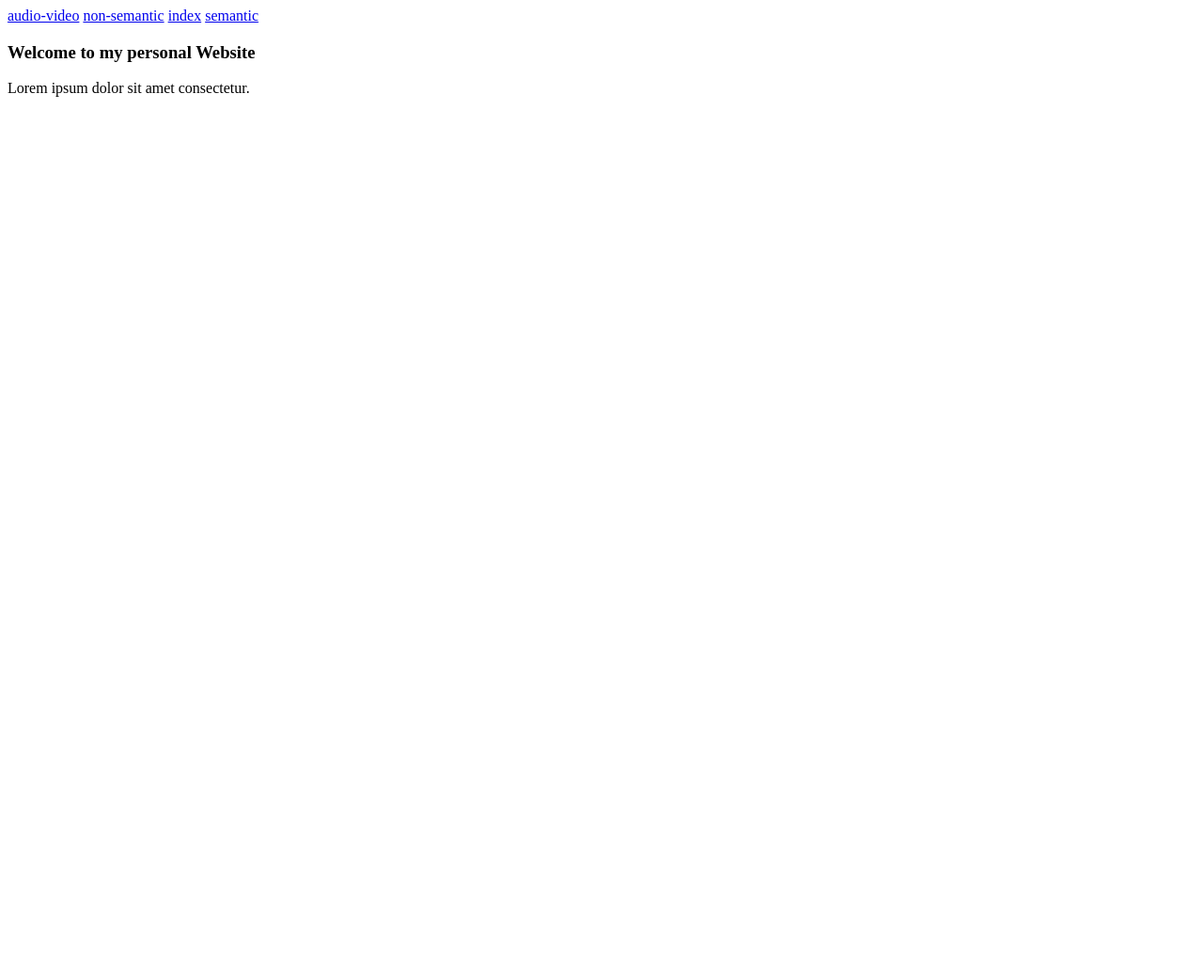
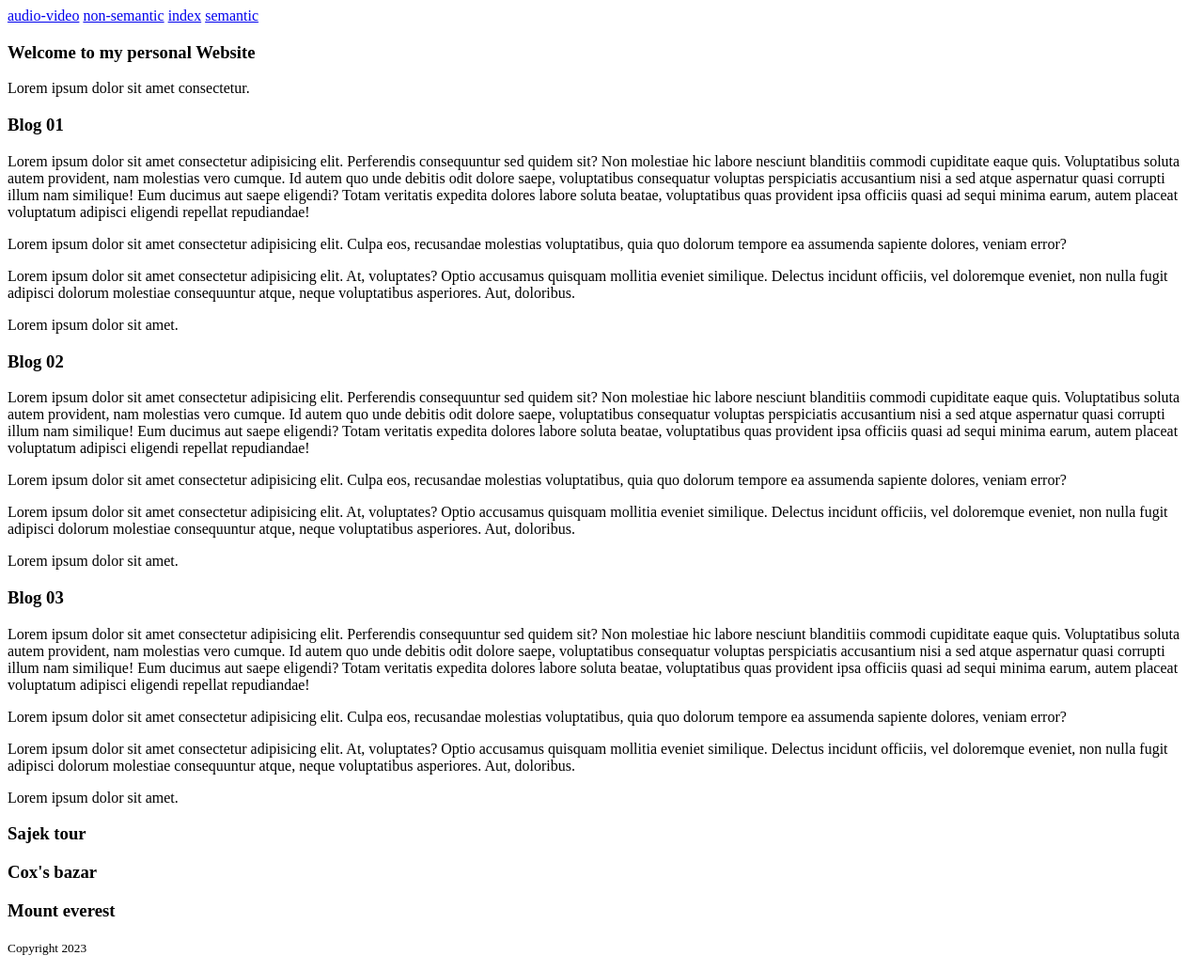
Before and after one commit to Sumayea104/html5-intro, a plain HTML site: page semantic.html in a window 1280 px wide. Shown: the whole page at 94% size. Before the commit the page ends 800 px from the top, so only its background shows below. Drawn offline with Linux system fonts and the light colour scheme.

Commit message:
ttag name

```diff
--- a/semantic.html
+++ b/semantic.html
@@ -19,8 +19,49 @@
     </header>
     <main>
         <section class="blogs">
+            <article>
+                <h3>Blog 01</h3>
+                <p>Lorem ipsum dolor sit amet consectetur adipisicing elit. Perferendis consequuntur sed quidem sit? Non molestiae hic labore nesciunt blanditiis commodi cupiditate eaque quis. Voluptatibus soluta autem provident, nam molestias vero cumque. Id autem quo unde debitis odit dolore saepe, voluptatibus consequatur voluptas perspiciatis accusantium nisi a sed atque aspernatur quasi corrupti illum nam similique! Eum ducimus aut saepe eligendi? Totam veritatis expedita dolores labore soluta beatae, voluptatibus quas provident ipsa officiis quasi ad sequi minima earum, autem placeat voluptatum adipisci eligendi repellat repudiandae!</p>
+                <p>Lorem ipsum dolor sit amet consectetur adipisicing elit. Culpa eos, recusandae molestias voluptatibus, quia quo dolorum tempore ea assumenda sapiente dolores, veniam error?</p>
+                <p>Lorem ipsum dolor sit amet consectetur adipisicing elit. At, voluptates? Optio accusamus quisquam mollitia eveniet similique. Delectus incidunt officiis, vel doloremque eveniet, non nulla fugit adipisci dolorum molestiae consequuntur atque, neque voluptatibus asperiores. Aut, doloribus.</p>
+                <p>Lorem ipsum dolor sit amet.</p>
 
+            </article>
+            <article>
+                <h3>Blog 02</h3>
+                <p>Lorem ipsum dolor sit amet consectetur adipisicing elit. Perferendis consequuntur sed quidem sit? Non molestiae hic labore nesciunt blanditiis commodi cupiditate eaque quis. Voluptatibus soluta autem provident, nam molestias vero cumque. Id autem quo unde debitis odit dolore saepe, voluptatibus consequatur voluptas perspiciatis accusantium nisi a sed atque aspernatur quasi corrupti illum nam similique! Eum ducimus aut saepe eligendi? Totam veritatis expedita dolores labore soluta beatae, voluptatibus quas provident ipsa officiis quasi ad sequi minima earum, autem placeat voluptatum adipisci eligendi repellat repudiandae!</p>
+                <p>Lorem ipsum dolor sit amet consectetur adipisicing elit. Culpa eos, recusandae molestias voluptatibus, quia quo dolorum tempore ea assumenda sapiente dolores, veniam error?</p>
+                <p>Lorem ipsum dolor sit amet consectetur adipisicing elit. At, voluptates? Optio accusamus quisquam mollitia eveniet similique. Delectus incidunt officiis, vel doloremque eveniet, non nulla fugit adipisci dolorum molestiae consequuntur atque, neque voluptatibus asperiores. Aut, doloribus.</p>
+                <p>Lorem ipsum dolor sit amet.</p>
+
+            </article>
+            <article>
+                <h3>Blog 03</h3>
+                <p>Lorem ipsum dolor sit amet consectetur adipisicing elit. Perferendis consequuntur sed quidem sit? Non molestiae hic labore nesciunt blanditiis commodi cupiditate eaque quis. Voluptatibus soluta autem provident, nam molestias vero cumque. Id autem quo unde debitis odit dolore saepe, voluptatibus consequatur voluptas perspiciatis accusantium nisi a sed atque aspernatur quasi corrupti illum nam similique! Eum ducimus aut saepe eligendi? Totam veritatis expedita dolores labore soluta beatae, voluptatibus quas provident ipsa officiis quasi ad sequi minima earum, autem placeat voluptatum adipisci eligendi repellat repudiandae!</p>
+                <p>Lorem ipsum dolor sit amet consectetur adipisicing elit. Culpa eos, recusandae molestias voluptatibus, quia quo dolorum tempore ea assumenda sapiente dolores, veniam error?</p>
+                <p>Lorem ipsum dolor sit amet consectetur adipisicing elit. At, voluptates? Optio accusamus quisquam mollitia eveniet similique. Delectus incidunt officiis, vel doloremque eveniet, non nulla fugit adipisci dolorum molestiae consequuntur atque, neque voluptatibus asperiores. Aut, doloribus.</p>
+                <p>Lorem ipsum dolor sit amet.</p>
+
+            </article>
+        </section>
+        <section class="photo-albums">
+            <div class="album">
+                <h3>
+                    Sajek tour
+                </h3>
+            </div>
+            <div>
+                <h3>Cox's bazar</h3>
+            </div>
+            <div>
+                <h3>Mount everest</h3>
+            </div>
         </section>
     </main>
+    <footer>
+        <p>
+            <small>Copyright 2023</small>
+        </p>
+    </footer>
 </body>
 </html>
```
